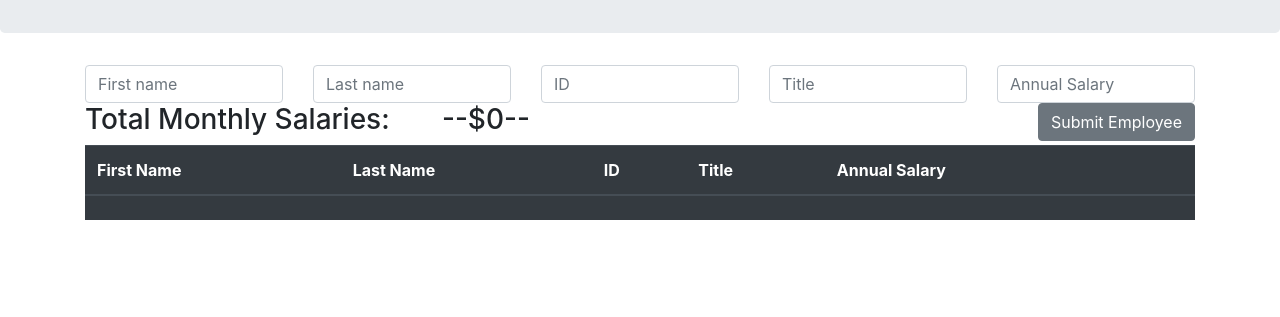
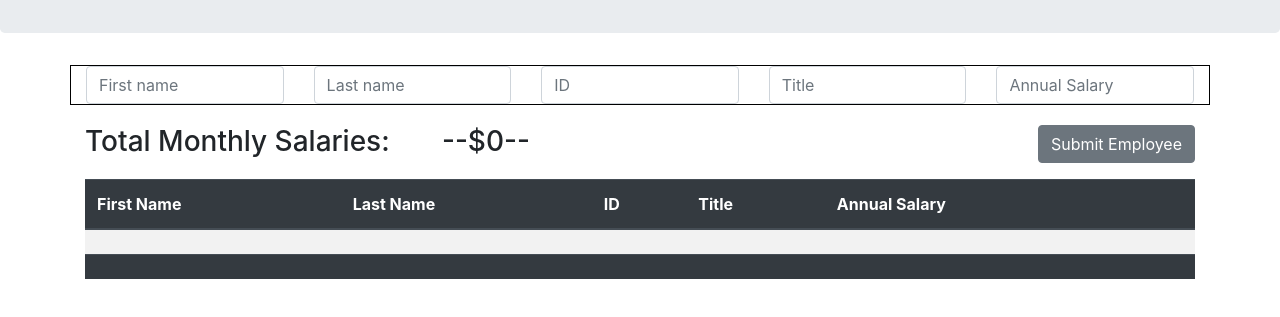
Before and after one commit to PrimeAcademy/weekend-js-salary-calculator, a plain HTML site: page index.html in a window 1280 px wide. Shown: the part 127-444 px from the top of the page. Drawn offline with Linux system fonts and the light colour scheme.

Commit message:
<tr> & <td> spots added on HTML to present TD row on page load

```diff
--- a/index.html
+++ b/index.html
@@ -27,7 +27,7 @@
     </div>
     <div class="container">
       <form id="js-form-employee-fields">
-        <div class="row">
+        <div class="row field-row">
           <div class="col">
             <input
               id="js-firstNField"
@@ -69,7 +69,8 @@
             />
           </div>
         </div>
-        <button class="btn btn-secondary float-right" type="submit">
+        <div class="btn-css"></div>
+        <button class="btn btn-secondary float-right css-btn" type="submit">
           Submit Employee
         </button>
       </form>
@@ -84,7 +85,7 @@
     </div>
 
     <div class="container">
-      <table class="table table-striped">
+      <table class="table table-striped table-margin">
         <thead class="thead-dark">
           <tr>
             <th scope="col">First Name</th>
@@ -95,7 +96,16 @@
             <th scope="col"></th>
           </tr>
         </thead>
-        <tbody id="js-table-body"></tbody>
+        <tbody id="js-table-body">
+          <tr class="js-tr-style">
+            <td></td>
+            <td></td>
+            <td></td>
+            <td></td>
+            <td></td>
+            <td></td>
+          </tr>
+        </tbody>
         <tfoot class="thead-dark">
           <tr>
             <th></th>
--- a/styles/style.css
+++ b/styles/style.css
@@ -9,3 +9,13 @@
 .jumbotron {
     padding: 20px;
 }
+
+.field-row {
+    margin-bottom: 20px;
+    border: solid 1px #000;
+}
+
+.table-margin {
+    margin-top: 20px;
+    ;
+}
```
